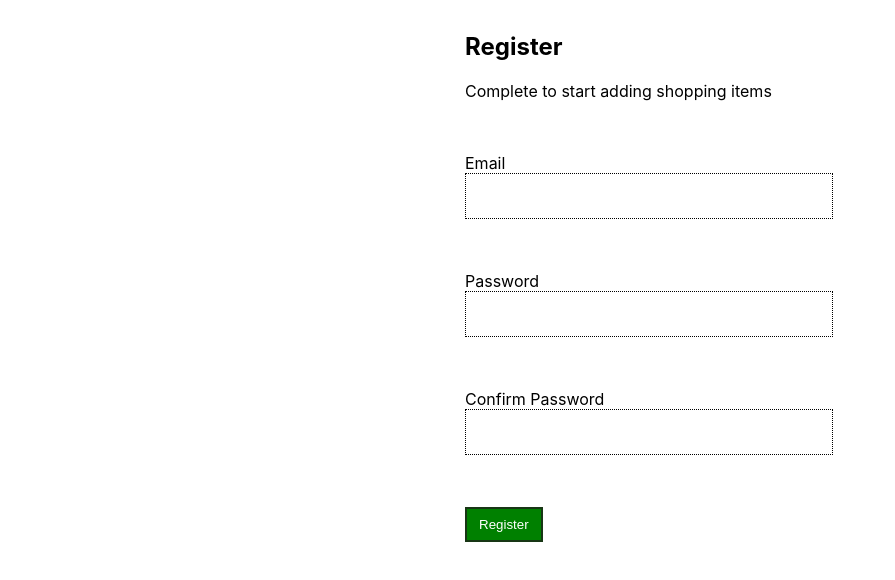
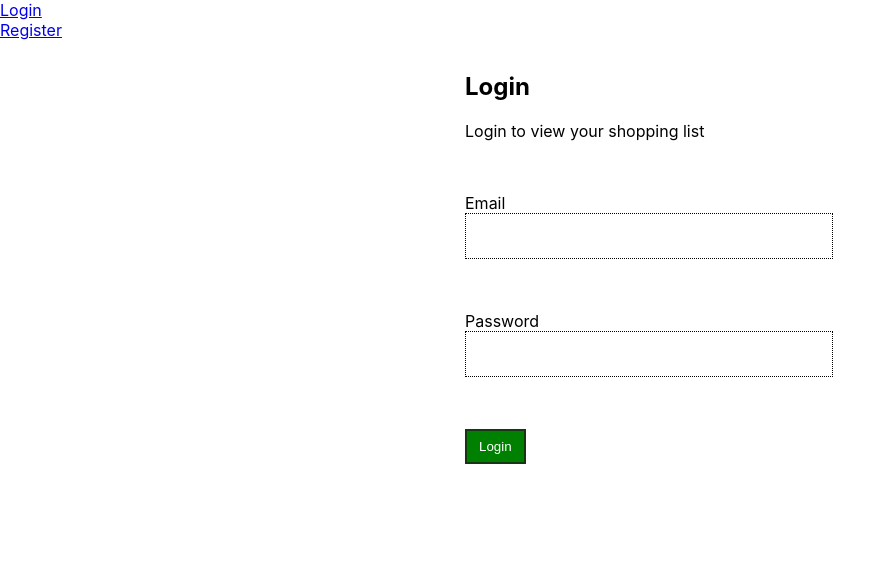
Before and after one commit to frankchoongsaeng/shopping-list, a React (Create React App) app: page /login in a window 1280 px wide. Shown: the top 580 px of the page, without its empty margins (0-895 px from the left). Built offline with nearby package versions, Linux system fonts and the light colour scheme.

Commit message:
page redirect after login or signup

```diff
--- a/src/App.jsx
+++ b/src/App.jsx
@@ -1,13 +1,39 @@
-import AppState from './components/appstate';
+import { BrowserRouter, Switch, Route } from 'react-router-dom';
+import AppState, { AppContext } from './components/appstate';
 import Shopper from './components/shopper';
+import { useContext, useEffect } from 'react';
 import Register from './pages/Register';
+import Login from './pages/Login';
+import Navbar from './components/navbar';
 
 function App() {
+	const context = useContext(AppContext);
+	console.log(context);
+
+	// useEffect(() => {
+	// }, []);
+
 	return (
-		<AppState>
-			{/* <Shopper /> */}
-			<Register />
-		</AppState>
+		<BrowserRouter>
+			<AppState>
+				<Navbar />
+
+				<Switch>
+					<Route path='/login'>
+						<Login />
+					</Route>
+					<Route path='/register'>
+						<Register />
+					</Route>
+					<Route path='/shopping-list'>
+						<Shopper />
+					</Route>
+					<Route>
+						<Login />
+					</Route>
+				</Switch>
+			</AppState>
+		</BrowserRouter>
 	);
 }
 
--- a/src/components/appstate.jsx
+++ b/src/components/appstate.jsx
@@ -10,8 +10,26 @@ function reducer(state, action) {
 	// set the name on our state copy to action
 	stateCopy.action = action;
 
+	// if action.type is ADD_ITEM
+	// add the payload to shoppingList
 	if (action.type === 'ADD_ITEM') {
 		stateCopy.shoppingList.unshift(action.payload);
+	}
+
+	// if action.type is LOGIN
+	// set isUserLoggedIn to true
+	// & set userData to payload
+	if (action.type === 'LOGIN') {
+		stateCopy.isUserLoggedIn = true;
+		stateCopy.userData = action.payload;
+	}
+
+	// if action.type is LOGOUT
+	// set isUserLoggedIn to false
+	// & set userData to null
+	if (action.type === 'LOGOUT') {
+		stateCopy.isUserLoggedIn = false;
+		stateCopy.userData = null;
 	}
 
 	return stateCopy;
@@ -33,7 +51,7 @@ const initialState = {
 		},
 	],
 	isUserLoggedIn: false,
-	action: '',
+	userData: null,
 };
 
 function AppState({ children }) {
--- /dev/null
+++ b/src/components/navbar.jsx
@@ -0,0 +1,34 @@
+import { useContext } from 'react';
+import { Link } from 'react-router-dom';
+import { AppContext } from './appstate';
+
+function Navbar() {
+	const context = useContext(AppContext);
+
+	const logout = () => {
+		context.dispatch({
+			type: 'LOGOUT',
+		});
+	};
+
+	return (
+		<nav>
+			{context.state.isUserLoggedIn ? (
+				<>
+					<Link to='/shopping-list'>My List</Link>
+					<br />
+					<span onClick={logout}>Logout</span>
+				</>
+			) : (
+				<>
+					<Link to='/login'>Login</Link>
+					<br />
+					<Link to='/register'>Register</Link>
+					<br />
+				</>
+			)}
+		</nav>
+	);
+}
+
+export default Navbar;
--- /dev/null
+++ b/src/pages/Login.jsx
@@ -0,0 +1,93 @@
+import { useContext } from 'react';
+import { useHistory } from 'react-router-dom';
+import { useForm } from 'react-hook-form';
+import { AppContext } from '../components/appstate';
+
+import '../styles/form.css';
+
+function Login() {
+	const context = useContext(AppContext);
+	console.log(context);
+
+	const { register, handleSubmit } = useForm();
+	const history = useHistory();
+
+	const loginHandler = ({ email, password }) => {
+		// create data to be sent to the api for validation
+		let userdata = {
+			email: email,
+			password: password,
+		};
+
+		fetch(
+			'https://user-manager-three.vercel.app/api/user/login',
+			{
+				method: 'POST',
+				headers: {
+					'content-type': 'application/json',
+				},
+				body: JSON.stringify(userdata),
+			}
+		)
+			.then(res => res.json())
+			.then(result => {
+				if (result.error === true) {
+					return alert(result.message);
+				}
+
+				context.dispatch({
+					type: 'LOGIN',
+					payload: result.body,
+				});
+
+				history.push('/shopping-list');
+			})
+			.catch(err => {
+				alert(
+					'Unable to complete request. Please try again after some time'
+				);
+				console.log({ err });
+			});
+	};
+
+	return (
+		<form onSubmit={handleSubmit(loginHandler)}>
+			<div>
+				<h2>Login</h2>
+				<span>Login to view your shopping list</span>
+			</div>
+			<br />
+			<div>
+				<label htmlFor='email'>Email</label>
+				<br />
+				<input
+					type='email'
+					name='email'
+					id='email'
+					required
+					{...register('email')}
+				/>
+			</div>
+			<br />
+			<div>
+				<label htmlFor='password'>Password</label>
+				<br />
+				<input
+					type='password'
+					name='password'
+					id='password'
+					required
+					{...register('password')}
+				/>
+			</div>
+			<br />
+			<div>
+				<button className='btn' type='submit'>
+					Login
+				</button>
+			</div>
+		</form>
+	);
+}
+
+export default Login;
--- a/src/pages/Register.jsx
+++ b/src/pages/Register.jsx
@@ -1,7 +1,15 @@
+import { useContext } from 'react';
+import { AppContext } from '../components/appstate';
 import { useForm } from 'react-hook-form';
+import { useHistory } from 'react-router-dom';
+
+// styles
+import '../styles/form.css';
 
 function Register() {
 	const { register, handleSubmit } = useForm();
+	const context = useContext(AppContext);
+	const history = useHistory();
 
 	const handleRegister = ({ email, password, confirmPassword }) => {
 		// check if the password and confirmPassword match
@@ -28,7 +36,16 @@ function Register() {
 		)
 			.then(res => res.json())
 			.then(result => {
-				console.log(result);
+				if (result.error === true) {
+					return alert(result.message);
+				}
+
+				context.dispatch({
+					type: 'LOGIN',
+					payload: result.body,
+				});
+
+				history.push('/shopping-list');
 			})
 			.catch(err => {
 				console.log('this error occurred', err);
```
